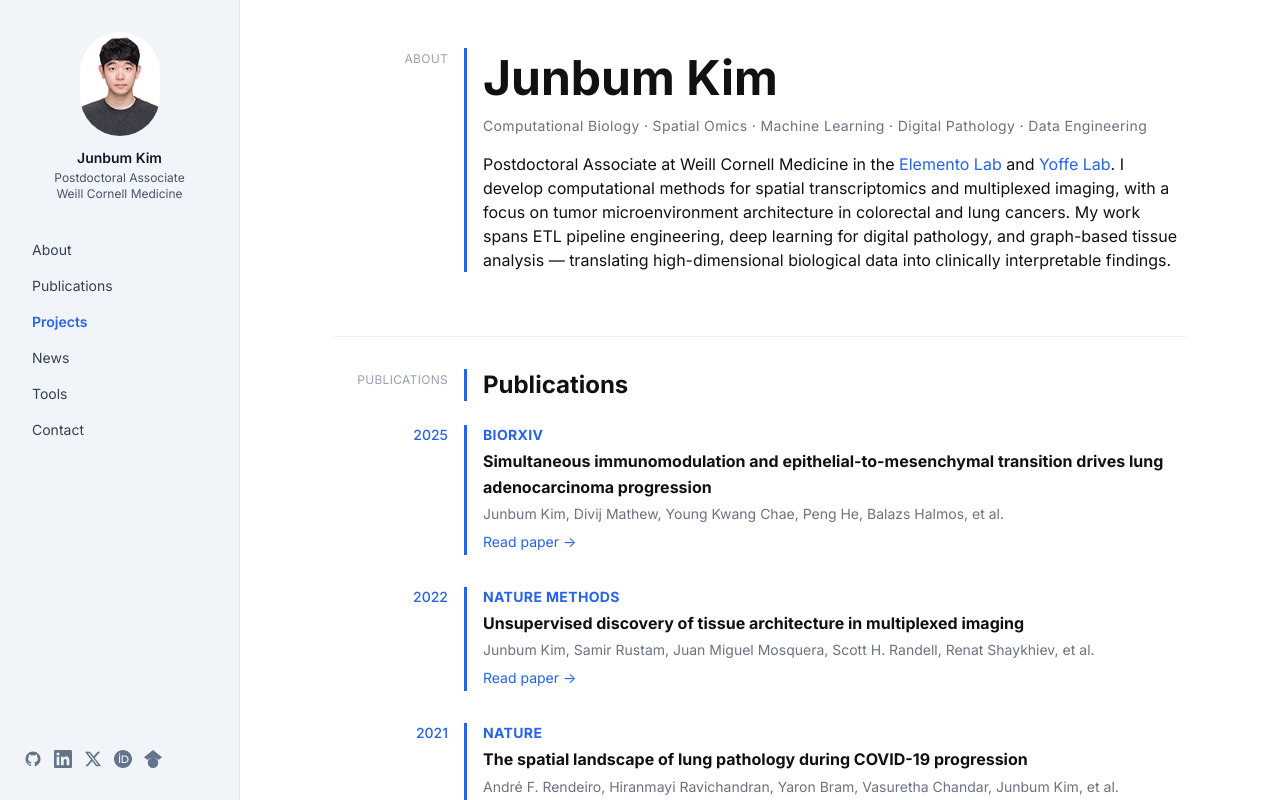
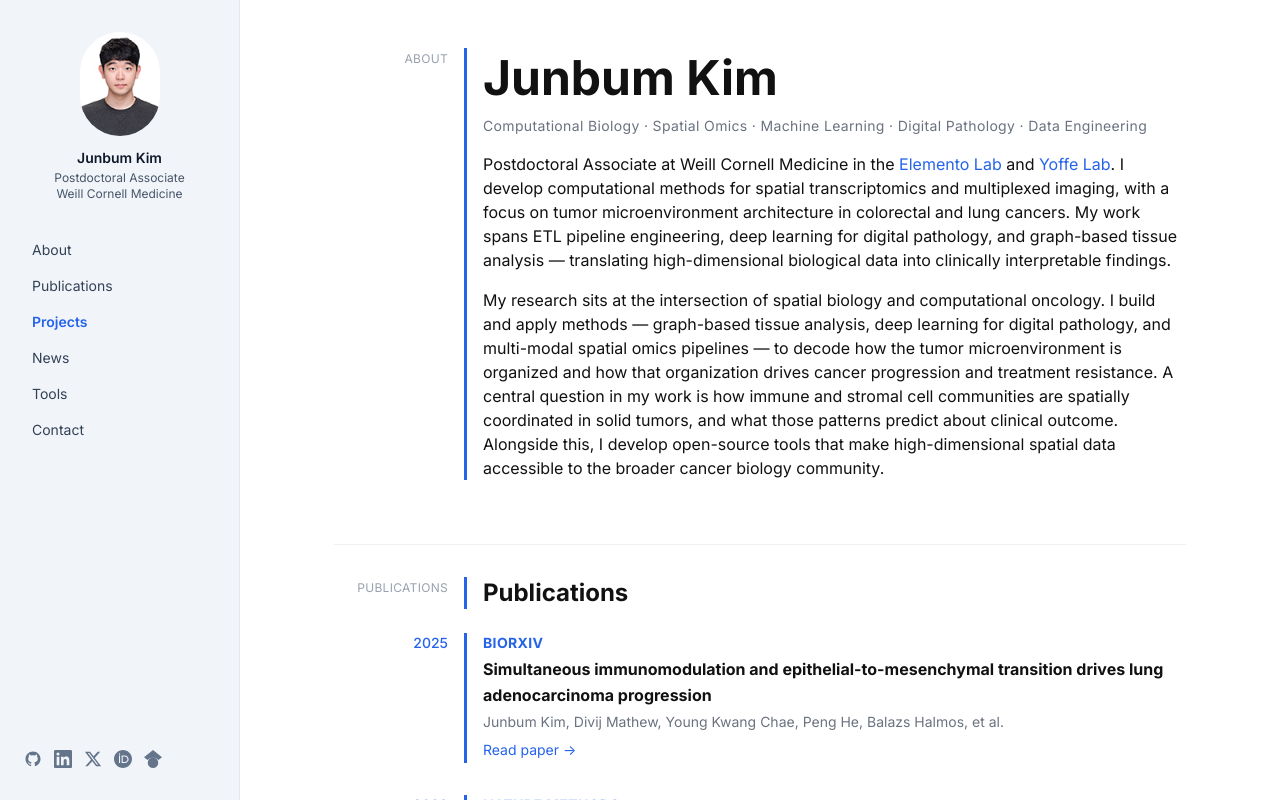
Before and after one commit to jkim810/jkim810.github.io, a Next.js app: page / in a window 1280 px wide. Shown: the top 800 px of the page. Built offline with nearby package versions, Linux system fonts and the light colour scheme.

Commit message:
feat: add research interests paragraph to About section

```diff
--- a/components/sections/AboutSection.tsx
+++ b/components/sections/AboutSection.tsx
@@ -40,6 +40,16 @@ export default function AboutSection() {
             graph-based tissue analysis — translating high-dimensional biological data into
             clinically interpretable findings.
           </p>
+          <p className="mt-4 text-base text-[#111]">
+            My research sits at the intersection of spatial biology and computational oncology.
+            I build and apply methods — graph-based tissue analysis, deep learning for digital
+            pathology, and multi-modal spatial omics pipelines — to decode how the tumor
+            microenvironment is organized and how that organization drives cancer progression
+            and treatment resistance. A central question in my work is how immune and stromal
+            cell communities are spatially coordinated in solid tumors, and what those patterns
+            predict about clinical outcome. Alongside this, I develop open-source tools that
+            make high-dimensional spatial data accessible to the broader cancer biology community.
+          </p>
         </div>
       </EditorialGrid>
     </section>
```
